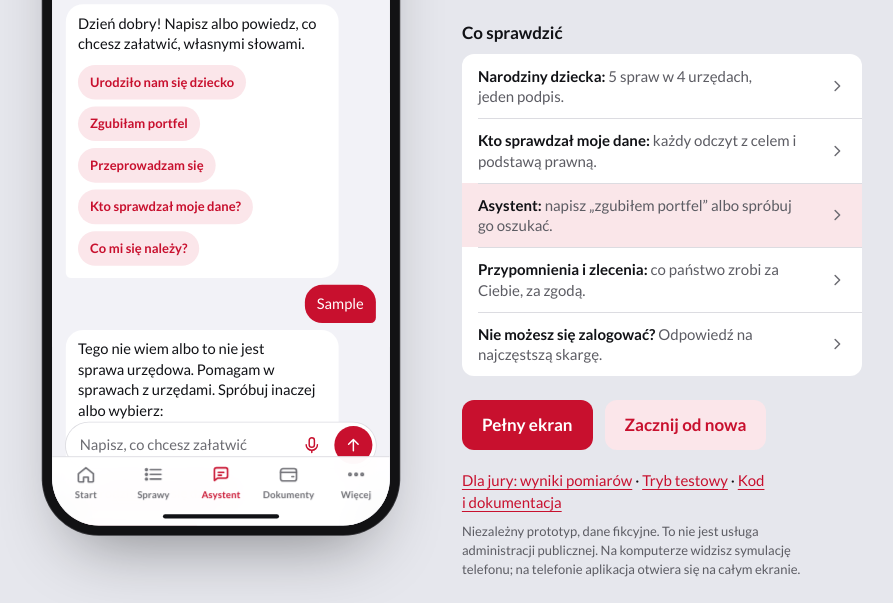
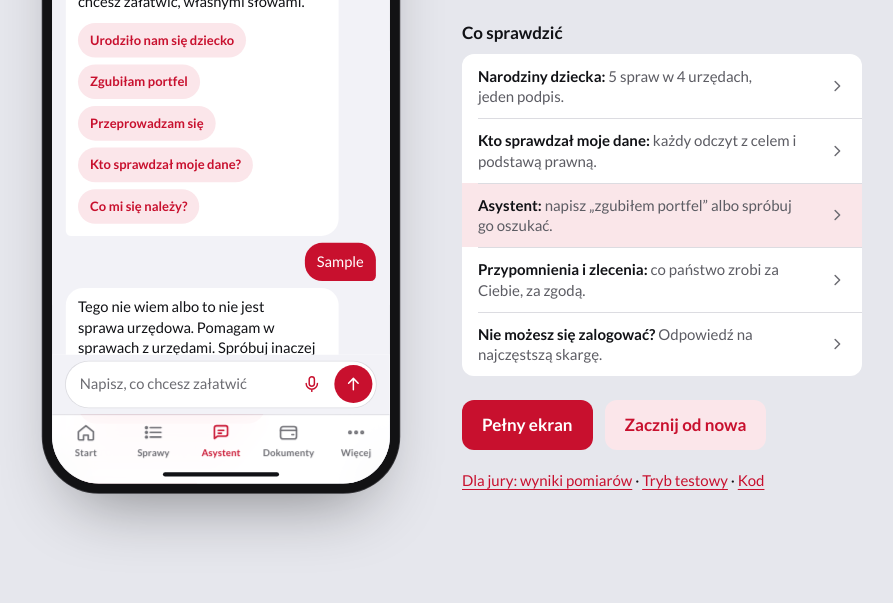
Before and after one commit to quaquu/nowy_mobywatel, a website with bundled scripts: page app/index.html in a window 1280 px wide. Both pictures are taken after typing "Sample" into the empty fields and a click on the button "Zapytaj asystenta". Shown: the part 282-885 px from the top of the page, without its empty margins (183-1076 px from the left). After the commit the page ends 801 px from the top, so only its background shows below. Built offline with nearby package versions, Linux system fonts and the light colour scheme.

Commit message:
Asystent: pole rozmowy nie zasłania wiadomości; telefon mieści się pod paskiem testu
- pole na nieprzezroczystym pasie, przyklejone nad paskiem kart (także w ramce)
- przewijanie do nowej wiadomości z marginesem na pole i nagłówek
- skala telefonu uwzględnia pasek trybu testowego, panel przewija się sam
- test regresji: układ czatu (telefon i ramka) i telefon w oknie przy pasku testu

Co-Authored-By: Claude Opus 5.5 <noreply@anthropic.com>
Claude-Session: https://claude.ai/code/session_011vkxkF6toQrGzW2KbFu87L

```diff
--- a/app/css/app.css
+++ b/app/css/app.css
@@ -48,7 +48,7 @@ html.duzy { --skala: 1.2; }
 
 /* ---------- Podstawy i powierzchnie przeglądarki ---------- */
 *, *::before, *::after { box-sizing: border-box; }
-html { font-size: calc(16px * var(--skala)); -webkit-text-size-adjust: 100%; accent-color: var(--gl); scrollbar-color: var(--wypelnienie-2) transparent; }
+html { --dol-wys: calc(60px + env(safe-area-inset-bottom)); font-size: calc(16px * var(--skala)); -webkit-text-size-adjust: 100%; accent-color: var(--gl); scrollbar-color: var(--wypelnienie-2) transparent; }
 body { margin: 0; background: var(--tlo); color: var(--tekst); font-family: var(--f); font-size: var(--t-tresc); line-height: 1.45; -webkit-font-smoothing: antialiased; caret-color: var(--gl); }
 ::selection { background: rgb(200 16 46 / .2); color: inherit; }
 h1, h2, h3 { text-wrap: balance; }
@@ -143,7 +143,10 @@ a.poz:hover, button.poz:hover { background: var(--wypelnienie); }
 .zapytaj input, .pisz input { flex: 1; min-width: 0; border: 0; background: transparent; color: var(--tekst); font: inherit; padding: 10px 0; outline: none; }
 .zapytaj input::placeholder, .pisz input::placeholder, .pole::placeholder { color: var(--tekst3); }
 .zapytaj:focus-within, .pisz:focus-within { outline: 3px solid var(--gl); outline-offset: 1px; }
-.pisz { position: sticky; bottom: calc(66px + env(safe-area-inset-bottom)); z-index: 5; box-shadow: 0 0 0 1px var(--separator); }
+/* Pole rozmowy przyklejone nad paskiem kart, na pasie tła: treść czatu chowa się pod nim, a nie prześwituje. */
+.pisz-pasek { position: sticky; bottom: var(--dol-wys); z-index: 5; margin: 0 calc(-1 * var(--o4)); padding: var(--o2) var(--o4); background: var(--tlo); }
+.pisz { box-shadow: 0 0 0 1px var(--separator); }
+.msg { scroll-margin: 64px 0 calc(var(--dol-wys) + 80px); }
 .pisz .wyslij { background: var(--gl); color: var(--gl-tekst); }
 .pisz .wyslij:hover { background: var(--gl-mocny); }
 .pisz .nagrywa { background: var(--zle); color: var(--zle-tekst); animation: puls 1.2s ease-in-out infinite; }
@@ -307,6 +310,7 @@ dialog.arkusz .przyciski { position: sticky; bottom: 0; margin: var(--o3) calc(-
 .diag p:first-of-type { margin-top: 0; }
 #pasek-testu { position: sticky; top: 0; z-index: 30; background: #1c1c1e; color: #fff; padding: 10px var(--o4); display: flex; gap: 10px; align-items: center; font-size: var(--t-objasn); }
 #pasek-testu p { margin: 0; flex: 1; }
+html:not(.ramka) body.testuje .gora { top: var(--pasek-wys, 0px); }
 #pasek-testu .btn.tekst { color: #ffb3bf; }
 .sus { border: 0; padding: var(--o3) 0; margin: 0; border-bottom: 1px solid var(--separator); }
 .sus legend { font-weight: 700; padding: 0; margin-bottom: var(--o2); }
@@ -335,7 +339,8 @@ html.pelny #telefon-btn:not([hidden]) { display: inline-flex; position: fixed; t
 }
 html.ramka body { background: color-mix(in srgb, var(--tlo) 70%, #c9ccd6); min-height: 100vh; }
 @media (prefers-color-scheme: dark) { html.ramka:not([data-theme="light"]) body { background: #141416; } }
-html.ramka .pulpit { display: flex; align-items: center; justify-content: center; gap: 72px; min-height: 100vh; padding: 24px 32px; }
+html.ramka .pulpit { display: flex; align-items: center; justify-content: center; gap: 72px; height: calc(100vh - var(--pasek-wys, 0px)); padding: 24px 32px; }
+html.ramka .panel { max-height: 100%; overflow-y: auto; }
 html.ramka .telefon { --s: var(--skala-tel, 1); display: flex; flex-direction: column; position: relative; flex: none; width: 390px; height: 844px; border-radius: 54px; overflow: hidden; background: var(--tlo);
   box-shadow: 0 0 0 11px #121214, 0 0 0 12px #3a3a3e, 0 40px 80px -24px rgb(0 0 0 / .45);
   transform: scale(var(--s)); margin: calc((var(--s) - 1) * 422px) calc((var(--s) - 1) * 195px); }
@@ -347,6 +352,7 @@ html.ramka .pasek-stanu { display: flex; position: relative; flex: none; height:
 html.ramka .aplikacja { flex: 1; min-height: 0; max-width: none; overflow-y: auto; overscroll-behavior: contain; scrollbar-width: none; }
 html.ramka .aplikacja::-webkit-scrollbar { display: none; }
 html.ramka main { padding-bottom: 120px; }
+html.ramka { --dol-wys: 80px; }
 html.ramka .dol { left: 0; right: 0; width: auto; transform: none; padding-bottom: 20px; }
 html.ramka .belka-domowa { display: block; position: absolute; bottom: 8px; left: 50%; transform: translateX(-50%); width: 134px; height: 5px; border-radius: 3px; background: var(--tekst); z-index: 40; pointer-events: none; }
 html.ramka .toast { bottom: 110px; }
--- a/app/js/app.js
+++ b/app/js/app.js
@@ -97,7 +97,10 @@ function ustawWidok(tryb = trybWidoku()) {
   h.classList.toggle('ramka', szeroki && tryb === 'telefon');
   h.classList.toggle('pelny', szeroki && tryb === 'pelny');
   $('#telefon-btn').hidden = !(szeroki && tryb === 'pelny');
-  h.style.setProperty('--skala-tel', Math.min(1, (innerHeight - 48) / 868).toFixed(3));
+  // Pasek trybu testowego zabiera górę okna: telefon ma się zmieścić pod nim w całości.
+  const pasek = $('#pasek-testu')?.offsetHeight || 0;
+  h.style.setProperty('--pasek-wys', pasek + 'px');
+  h.style.setProperty('--skala-tel', Math.min(1, (innerHeight - 48 - pasek) / 868).toFixed(3));
 }
 function zmienWidok(tryb) {
   try { localStorage.setItem(KLUCZ_WIDOKU, tryb); } catch {}
--- a/app/js/asystent.js
+++ b/app/js/asystent.js
@@ -65,16 +65,16 @@ export function asystent(params) {
     <div class="czat" id="czat" aria-live="polite" aria-relevant="additions">
       ${historia.length ? historia.map(babelek).join('') : `<div class="msg bot"><p>Dzień dobry! Napisz albo powiedz, co chcesz załatwić, własnymi słowami.</p><div class="chipy">${PODPOWIEDZI.map(c => `<button class="chip" data-q="${esc(c)}">${esc(c)}</button>`).join('')}</div></div>`}
     </div>
-    <form class="pisz" id="f-pisz">
+    <div class="pisz-pasek"><form class="pisz" id="f-pisz">
       <label for="pytanie" class="sr">Twoja wiadomość</label>
       <input id="pytanie" autocomplete="off" placeholder="Napisz, co chcesz załatwić" enterkeyhint="send">
       <button type="button" class="ib" id="mow" aria-label="Powiedz głosem">${ic('mic')}</button>
       <button class="ib wyslij" aria-label="Wyślij">${ic('send')}</button>
-    </form>
+    </form></div>
     <p class="maly srodek">Rozpoznawanie sprawy działa w telefonie. Docelowo rozmowę wspiera polski model Bielik uruchomiony w chmurze rządowej.</p>`,
     po(root) {
       const czat = $('#czat', root), pole = $('#pytanie', root);
-      const dodaj = m => { historia.push(m); czat.insertAdjacentHTML('beforeend', babelek(m)); czat.lastElementChild.scrollIntoView({ block: 'end', behavior: 'smooth' }); };
+      const dodaj = m => { historia.push(m); czat.insertAdjacentHTML('beforeend', babelek(m)); const el = czat.lastElementChild; el.scrollIntoView({ block: el.offsetHeight > 280 ? 'start' : 'end', behavior: 'smooth' }); };
       const zadaj = t => {
         if (!t.trim()) return;
         dodaj({ kto: 'ja', t });
--- a/app/js/test.js
+++ b/app/js/test.js
@@ -57,7 +57,7 @@ function rozpocznij(i) {
 
 function pasek(sukces) {
   let p = $('#pasek-testu');
-  if (!aktywny()) { p?.remove(); document.body.classList.remove('testuje'); return; }
+  if (!aktywny()) { p?.remove(); document.body.classList.remove('testuje'); dispatchEvent(new Event('resize')); return; }
   if (!p) { p = document.createElement('aside'); p.id = 'pasek-testu'; p.setAttribute('aria-label', 'Zadanie testowe'); document.body.prepend(p); }
   document.body.classList.add('testuje');
   const i = sesja.biezace, z = ZADANIA[i], w = sesja.wyniki[i];
@@ -65,6 +65,7 @@ function pasek(sukces) {
     ? `<p><b>Zadanie ${i + 1} z ${ZADANIA.length} wykonane.</b> Czas: ${w.czasS} s.</p><button class="btn glowny maly-btn" id="t-dalej">Dalej</button>`
     : `<p><b>Zadanie ${i + 1} z ${ZADANIA.length}:</b> ${esc(z.tekst)}</p><button class="btn tekst maly-btn" id="t-podd">Nie wiem, jak to zrobić</button>`;
   $('#t-dalej', p)?.addEventListener('click', nastepne);
+  dispatchEvent(new Event('resize'));
   $('#t-podd', p)?.addEventListener('click', () => { w.poddane = true; w.czasS = +((Date.now() - w.start) / 1000).toFixed(1); zapiszSesje(); nastepne(); });
 }
 
--- a/app/sw.js
+++ b/app/sw.js
@@ -1,5 +1,5 @@
 // Service worker: po pierwszym otwarciu prototyp działa bez internetu (cache-first dla plików aplikacji).
-const WERSJA = 'proto-v4';
+const WERSJA = 'proto-v5';
 const PLIKI = ['./', 'index.html', 'css/app.css', 'icon.svg', 'manifest.webmanifest',
   'js/app.js', 'js/core.js', 'js/icons.js', 'js/data.js', 'js/intents.js', 'js/sprawy.js', 'js/widoki.js', 'js/asystent.js', 'js/jury.js', 'js/test.js', 'js/wyniki.js', 'fonts/lato-latin-400.woff2', 'fonts/lato-latin-700.woff2', 'fonts/lato-pl-400.woff2', 'fonts/lato-pl-700.woff2'];
 self.addEventListener('install', e => { e.waitUntil(caches.open(WERSJA).then(c => c.addAll(PLIKI)).then(() => self.skipWaiting())); });
```
Also changed, not shown: tests/e2e.mjs (+21 -0 lines).
